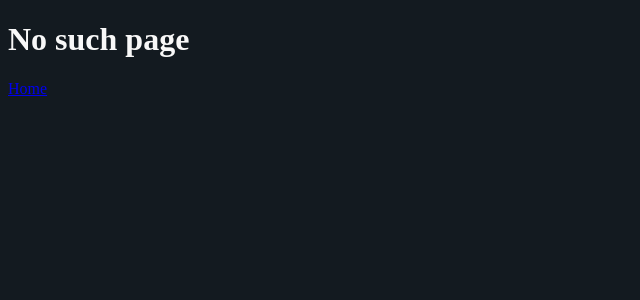
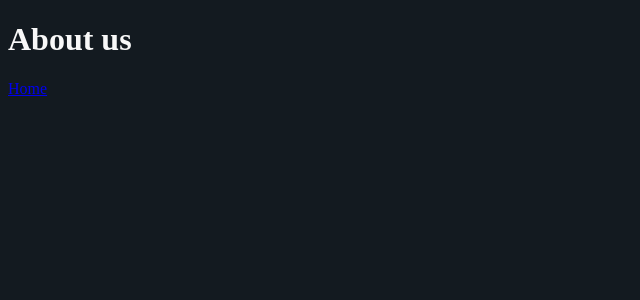
Before and after one commit to strei-foxflashbacks/spellbook, a React (Vite) app: page /about in a window 1280 px wide. Shown: the top 300 px of the page, without its empty margins (0-640 px from the left). Built offline with nearby package versions, Linux system fonts and the light colour scheme.

Commit message:
feat: additional page & route

```diff
--- a/src/App.tsx
+++ b/src/App.tsx
@@ -1,4 +1,5 @@
 import { BrowserRouter, Routes, Route } from 'react-router-dom';
+import About from './pages/About';
 import Main from './pages/Main';
 import NotFound from './pages/NotFound';
 
@@ -7,6 +8,7 @@
     <Routes>
       <Route path="/" element={<Main />} />
       <Route path="*" element={<NotFound />} />
+      <Route path="/about" element={<About />} />
     </Routes>
   );
 }
--- /dev/null
+++ b/src/pages/About.tsx
@@ -0,0 +1,11 @@
+import { Link } from 'react-router-dom';
+
+function About() {
+  return (
+    <>
+      <h1>About us</h1>
+      <Link to="/">Home</Link>
+    </>
+  );
+}
+export default About;
--- a/src/pages/Main.tsx
+++ b/src/pages/Main.tsx
@@ -1,7 +1,10 @@
+import { Link } from 'react-router-dom';
+
 function Main() {
   return (
     <>
       <h1>Ready to cast?</h1>
+      <Link to="/about">About us</Link>
       <input type="search" placeholder="search spells" />
     </>
   );
```
